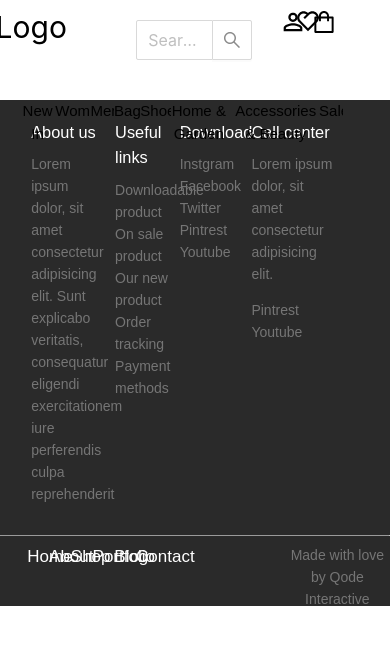
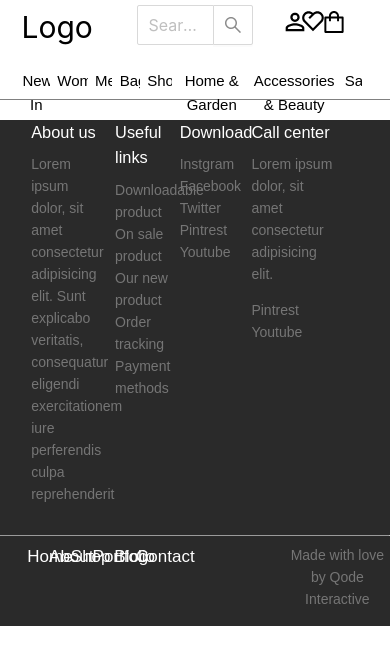
Before and after one commit to kimo2121/e-commerce, a React (Create React App) app: page / in a window 390 px wide. Shown: the top 664 px of the page. Built offline with nearby package versions, Linux system fonts and the light colour scheme.

Commit message:
responsive mega menu

```diff
--- a/src/components/footer/footer.css
+++ b/src/components/footer/footer.css
@@ -1,10 +1,8 @@
 .footer-page {
-  position: absolute;
   height: 60vh;
   width: 100%;
   background-color: rgb(42, 42, 42);
   color: rgb(255, 255, 255);
-  /* text-align: center; */
 }
 .footer-first {
   margin-bottom: 4%;
--- a/src/components/megamenu/megamenu.css
+++ b/src/components/megamenu/megamenu.css
@@ -1,11 +1,10 @@
 .navbar {
-  /* position: unset !important; */
-  overflow: hidden;
+  /* position: absolute !important; */
+  overflow: hidden !important;
   font-family: Arial, Helvetica, sans-serif;
-  /* margin-top: 9%; */
-  padding-right: 3.7%;
+  padding-right: 2.9%;
   font-size: 15px;
-  z-index: 5 !important;
+  z-index: 5;
 }
 .navbar:hover .dropbtn {
   cursor: pointer;
@@ -20,7 +19,6 @@
 }
 .navbar a {
   transition: none !important;
-
   margin: 2% 0;
   float: none !important;
   font-size: 14px;
@@ -30,7 +28,9 @@
 }
 
 .dropdown {
-  float: left;
+  z-index: 5 !important;
+
+  float: none;
   overflow: hidden;
 }
 .dropdown .dropbtn {
@@ -55,17 +55,16 @@
   position: fixed;
   background-color: #ffffff;
   min-width: 100%;
-  /* padding-top: 5.5%; */
   border-top: solid 1px rgba(165, 165, 165, 0.164);
   margin-top: 0.1%;
   left: 0;
   /* box-shadow: 0px 0px 4px 0px rgba(0, 0, 0, 0.2); */
-  z-index: 5;
+  /* z-index: 5 ; */
 }
 
 .dropdown-content .header {
   width: 45%;
-  background: rgb(255, 255, 255);
+  background-color: rgb(255, 255, 255);
   padding: 16px;
   color: white;
 }
@@ -97,9 +96,7 @@
 
 .column a {
   float: none;
-  /* color: rgb(0, 0, 0); */
-  /* padding: 16px; */
-  min-width: 100% !important;
+  min-width: 100%;
   text-decoration: none;
   display: block;
   text-align: left;
@@ -107,10 +104,6 @@
 .column span {
   font-weight: bolder;
 }
-
-/* .column a:hover {
-  background-color: #ddd;
-} */
 
 /* Clear floats after the columns */
 .row-1 {
--- a/src/components/navbar/navbar.css
+++ b/src/components/navbar/navbar.css
@@ -1,17 +1,14 @@
 .nav-bar {
-  position: absolute;
+  position: relative;
   color: rgb(255, 255, 255);
   top: 0;
-  justify-content: center;
   display: flex;
   font-size: 20px;
   width: 100%;
-  /* margin-left: -30%; */
-  /* background-color: black; */
-  height: 18vh !important;
-  z-index: 8;
-  /* transition-timing-function: ease-in; */
-  transition: all 0.5s;
+  height: 100px;
+  background-color: rgb(255, 255, 255);
+  border-bottom: solid gray 1px;
+  z-index: 6;
 }
 .nav-bar-color {
   color: rgb(0, 0, 0);
@@ -19,7 +16,7 @@
   background-color: rgb(255, 255, 255);
 }
 .logo-color {
-  color: rgb(255, 255, 255) !important;
+  color: rgb(255, 255, 255);
 }
 
 .logo {
@@ -27,38 +24,21 @@
   color: rgb(0, 0, 0);
   font-size: 30px;
   margin-top: 1%;
-  margin-left: -84%;
-  /* margin-top: 5px; */
-  /* margin-bottom: 100px; */
-  /* margin-right: 20px; */
+  margin-left: 5.5%;
   position: absolute;
 }
 
 .search-bar {
   position: absolute;
-  width: 30% !important;
-  margin: 20px 20px 20px 5% !important;
+  width: 30%;
+  margin: 1.3% 0 0 35%;
 }
-/* .home,
-.pages,
-.shop,
-.portfolio,
-.blog,
-.element {
-  margin: 10px 20px;
-  cursor: pointer;
-} */
-/* .icon {
-  margin: 14px 15px;
-  color: black;
-} */
+
 .drop-down-menu {
-  /* justify-content: space-between !important; */
-  margin-left: 16%;
-  top: 65% !important;
+  display: flex;
+  left: 29.8%;
+  top: 70%;
   z-index: 5;
-  width: 60%;
-  height: 80% !important;
+  width: 65%;
   position: absolute;
-  display: flex;
 }
--- a/src/components/navbar/navbar.js
+++ b/src/components/navbar/navbar.js
@@ -35,11 +35,12 @@ const Navbar = () => {
   //   };
   // }, []);
   return (
-    <div className={`nav-bar  `}>
-      <Link className={`logo `} to="/">
+    <div className="nav-bar">
+      <Link className="logo" to="/">
         Logo
       </Link>
       <div className="drop-down-menu">
+        <br />
         <NewInMenu />
         <WomenMenu />
         <MenMenu />
@@ -58,22 +59,22 @@ const Navbar = () => {
         onSearch={onSearch}
         // style={{ width: "30%", margin: "20px 20px  20px -140px" }}
       />
-
       <Link
         to="/"
-        style={{ position: "absolute", marginLeft: "58%", marginTop: "2%" }}
-      >
-        <RiIcons.RiHeart2Line color={"black"} size={26} />
-      </Link>
-      <Link
-        to="/"
-        style={{ position: "absolute", marginLeft: "50%", marginTop: "2%" }}
+        style={{ position: "absolute", marginLeft: "72%", marginTop: "2%" }}
       >
         <MdIcons.MdPersonOutline color={"black"} size={28} />
       </Link>
       <Link
         to="/"
-        style={{ position: "absolute", marginLeft: "66%", marginTop: "2%" }}
+        style={{ position: "absolute", marginLeft: "77%", marginTop: "2%" }}
+      >
+        <RiIcons.RiHeart2Line color={"black"} size={26} />
+      </Link>
+
+      <Link
+        to="/"
+        style={{ position: "absolute", marginLeft: "82%", marginTop: "2%" }}
       >
         <AiIcons.AiOutlineShopping color={"black"} size={28} />
       </Link>
--- a/src/pages/home/main-home.css
+++ b/src/pages/home/main-home.css
@@ -1,4 +1,6 @@
 .main-home {
-  margin-bottom: 100px;
+  /* margin-bottom: 100px; */
   font-family: Arial, Helvetica, sans-serif;
+  height: auto;
+  width: auto;
 }
```
Also changed, not shown: 1 other file (tests, documents, lock files or other folders).
